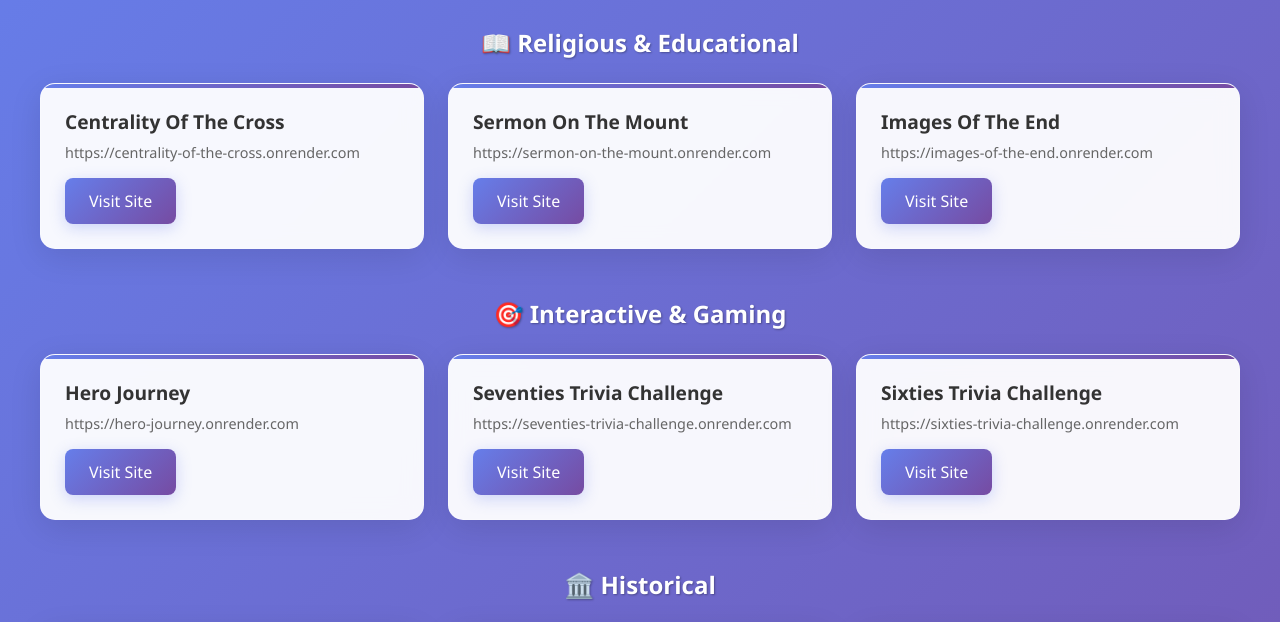
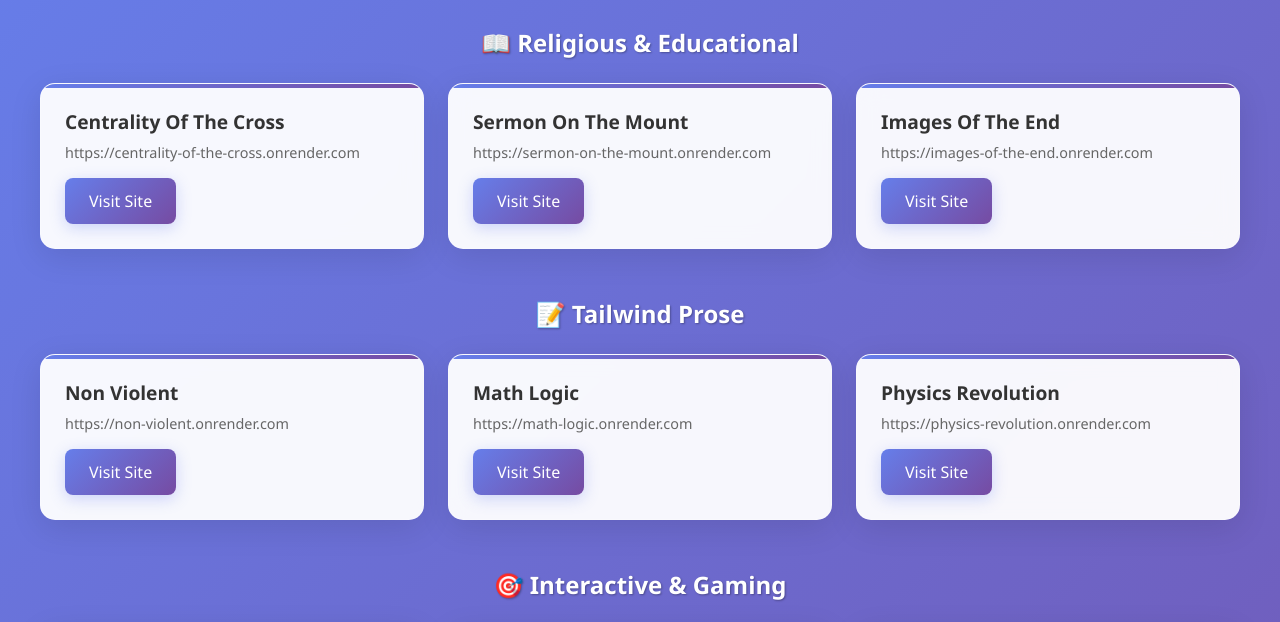
Before and after one commit to ewallt/selfcontained-html-apps, a plain HTML site: page spas/index.html in a window 1280 px wide. Shown: the part 109-731 px from the top of the page. Drawn offline with Linux system fonts and the light colour scheme.

Commit message:
add Tailwind Prose apps

```diff
--- a/spas/index.html
+++ b/spas/index.html
@@ -154,6 +154,29 @@
         </div>
 
         <div class="category">
+            <h2 class="category-title">📝 Tailwind Prose</h2>
+            <div class="grid">
+                <div class="service-card">
+                    <h3 class="service-title">Non Violent</h3>
+                    <p class="service-url">https://non-violent.onrender.com</p>
+                    <a href="https://non-violent.onrender.com" target="_blank" class="service-link">Visit Site</a>
+                </div>
+
+                <div class="service-card">
+                    <h3 class="service-title">Math Logic</h3>
+                    <p class="service-url">https://math-logic.onrender.com</p>
+                    <a href="https://math-logic.onrender.com" target="_blank" class="service-link">Visit Site</a>
+                </div>
+
+                <div class="service-card">
+                    <h3 class="service-title">Physics Revolution</h3>
+                    <p class="service-url">https://physics-revolution.onrender.com</p>
+                    <a href="https://physics-revolution.onrender.com" target="_blank" class="service-link">Visit Site</a>
+                </div>
+            </div>
+        </div>
+
+        <div class="category">
             <h2 class="category-title">🎯 Interactive & Gaming</h2>
             <div class="grid">
                 <div class="service-card">
```
